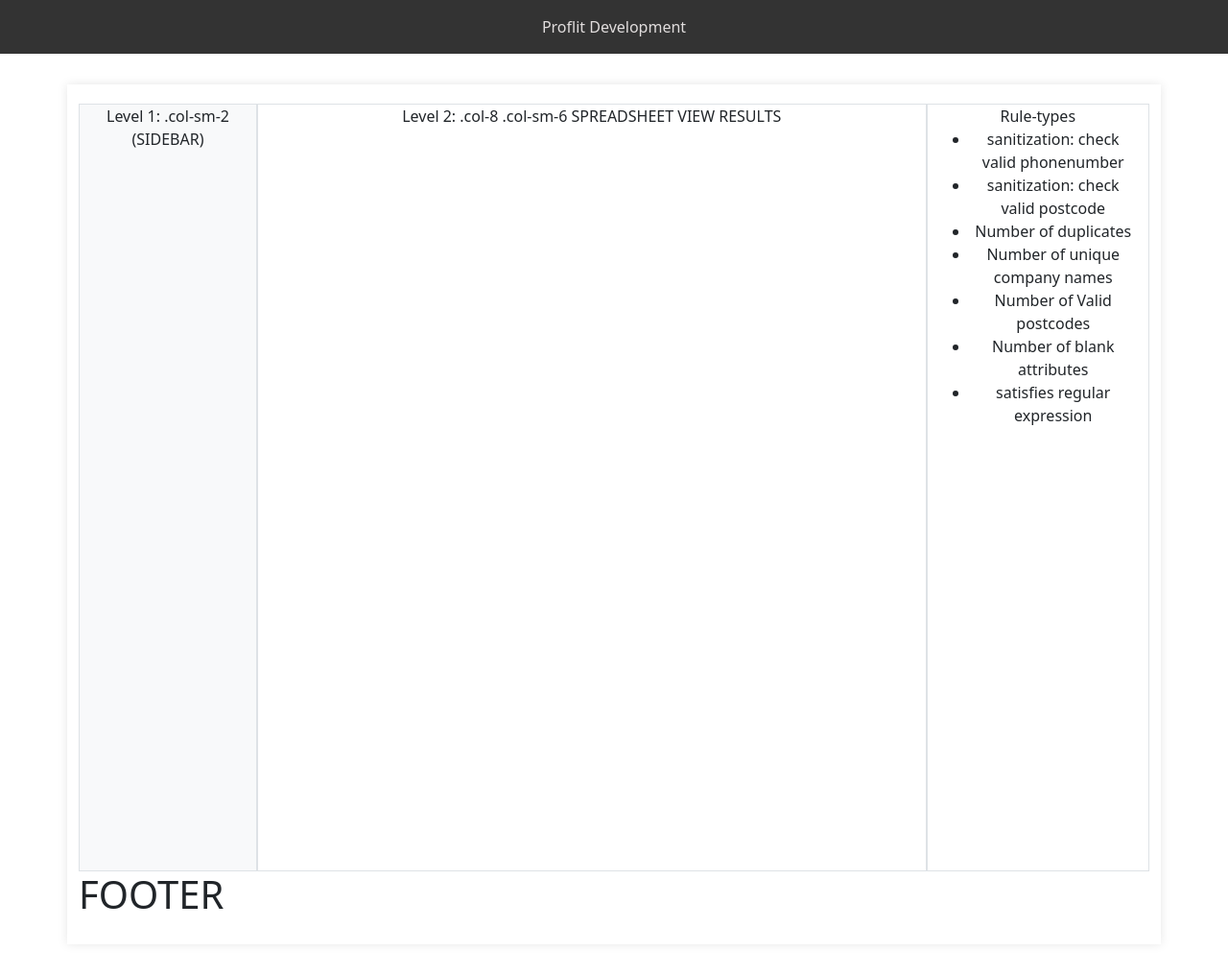
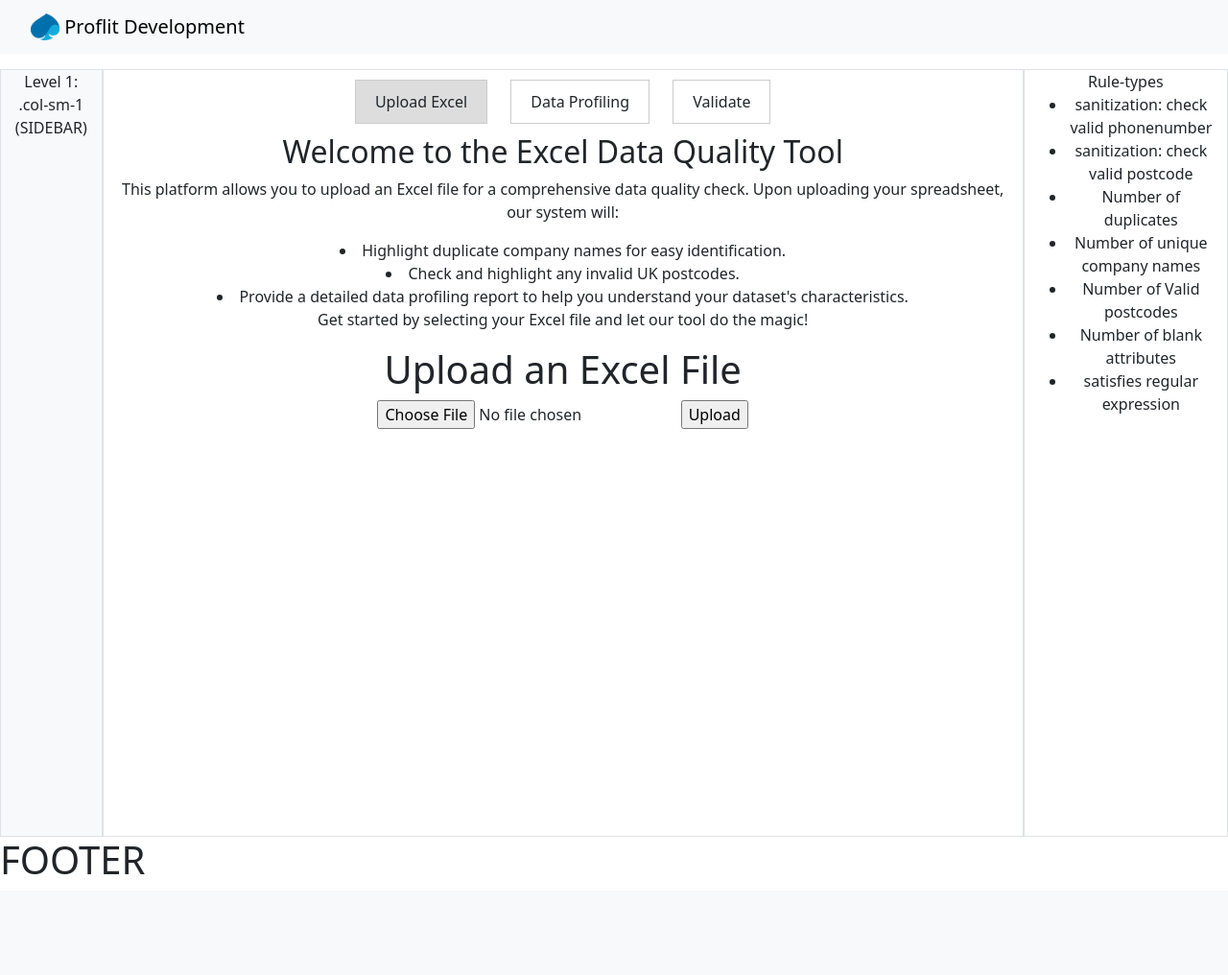
Before and after one commit to Soondus-alhassan/proflitproject, a Flask app: page / in a window 1280 px wide. Shown: the whole page at 96% size. After the commit the page ends 911 px from the top, so only its background shows below. Run offline with Flask 3, Linux system fonts and the light colour scheme.

Commit message:
grid outline of tool

```diff
--- a/app.py
+++ b/app.py
@@ -15,6 +15,7 @@ app = Flask(__name__)
 UPLOAD_FOLDER = 'uploads'
 app.config['UPLOAD_FOLDER'] = UPLOAD_FOLDER
 COUNTRIES = ["USA", "United Kingdom", "Canada"]
+app.DEBUG = 'ON'
 
 def allowed_file(filename):
     return '.' in filename and filename.rsplit('.', 1)[1].lower() in {'xlsx'}
--- a/static/css/style.css
+++ b/static/css/style.css
@@ -9,10 +9,10 @@ body {
 }
 
 header {
-    background-color: #333;
+    /*background-color: #333;*/
     color: rgb(225, 221, 221);
     text-align: center;
-    padding: 1em 0;
+    padding-bottom: 1em;
 }
 
 nav {
--- a/templates/base.html
+++ b/templates/base.html
@@ -16,10 +16,32 @@
 <body>
 
        <header>
-        Proflit Development</header>
-          <div class="container">{% block content %}{% endblock %}
+        {% block header %}
+
+          <nav class="navbar bg-body-tertiary ">
+             <div class="container-fluid  ">
+               <a class="navbar-brand " href="#">
+                 <img src="/static/cap_logo.png" alt="Logo" width="30"  class="d-flex-block align-text-top">
+                 Proflit Development
+               </a>
+             </div>
+           </nav>
+           {% endblock %}
+         </header>
+         <div class="container-fluid text-center" style= "height: 100vh">
+          <div class="row">
+            <div class="col-sm-1 bg-light border" style= "height: 100vh">
+              Level 1: .col-sm-1 (SIDEBAR)
+            </div> {% block content %}{% endblock %}
+            <div class="col-sm-11">
+
+              <div class="row">
+
         </div>
 
+
+
+        <footer><h1>FOOTER</h1></footer>
 
 
 
--- a/templates/dash.html
+++ b/templates/dash.html
@@ -2,25 +2,71 @@
    {% block title %} Demo{% endblock %}
 
 
-    </head>
-       <body>
+        {% block content %}
 
-          {% block content %}
-         <div class="container-fluid text-center" style= "height: 100vh">
-           <div class="row">
-             <div class="col-sm-2 bg-light border" style= "height: 100vh">
-               Level 1: .col-sm-2 (SIDEBAR)
+                 <div class="col-9 col-sm-9 border" style= "height: 100vh">
+                    <div>
+                        <div class="tab active-tab" onclick="showTab('upload')">Upload Excel</div>
+                        <div class="tab" onclick="showTab('dataProfiling')">Data Profiling</div>
+                        <div class="tab" onclick="showTab('validate')">Validate</div>
+                    </div>
+
+                    <!-- Introduction Section -->
+                    <div class="intro-section">
+                        <h2>Welcome to the Excel Data Quality Tool</h2>
+                        <p>
+                            This platform allows you to upload an Excel file for a comprehensive data quality check. Upon uploading your spreadsheet, our system will:
+                        </p>
+
+                            <li>Highlight duplicate company names for easy identification.</li>
+                            <li>Check and highlight any invalid UK postcodes.</li>
+                            <li>Provide a detailed data profiling report to help you understand your dataset's characteristics.</li>
+
+                        <p>
+                            Get started by selecting your Excel file and let our tool do the magic!
+                        </p>
+                    </div>
+
+                    <!-- Upload Excel Content -->
+                    <div id="upload" style="display:block;">
+                        <h1>Upload an Excel File</h1>
+                        <form method="POST" action="/upload" enctype="multipart/form-data">
+                            <input type="file" name="file" accept=".xlsx">
+                            <input type="submit" value="Upload">
+                        </form>
+                    </div>
+
+                    <!-- Data Profiling Content -->
+                    <div id="dataProfiling" style="display:none;">
+                        <h1>Data Profiling</h1>
+                        <form method="POST" action="/data-profiling" enctype="multipart/form-data">
+                            <input type="file" name="file" accept=".xlsx">
+                            <input type="submit" value="Profile Data">
+                        </form>
+                    </div>
+
+                    <div id="validate" style="display:none;">
+                        <h1>Validate and Standardize Data</h1>
+                        <form method="POST" action="/validate" enctype="multipart/form-data">
+                            <input type="file" name="file" accept=".xlsx">
+                            <input type="submit" value="Validate Data">
+                        </form>
+                    </div>
 
 
+                    <script>
+                        function showTab(tabName) {
+                            // Hide all tabs
+                            document.getElementById("upload").style.display = "none";
+                            document.getElementById("dataProfiling").style.display = "none";
+                            document.getElementById("validate").style.display = "none";
 
-             </div>
-             <div class="col-sm-10">
-               <div class="row">
-                 <div class="col-10 col-sm-9 border" style= "height: 100vh">
-                   Level 2: .col-8 .col-sm-6
-                   SPREADSHEET VIEW RESULTS
+                            // Show the selected tab
+                            document.getElementById(tabName).style.display = "block";
+                        }
+                    </script>
                  </div>
-                 <div class="col-2 col-sm-3 border" style= "height: 100vh">
+                 <div class="col-3 col-sm-2 border" style= "height: 100vh">
                    Rule-types
                    <ul>
                     <li>sanitization: check valid phonenumber </li>
@@ -41,11 +87,5 @@
          </div>
 
 
-           <footer><h1>FOOTER</h1></footer>
-
-
-           </div>
-         </div>
-
 
          {% endblock %}
```
Also changed, not shown: static/cap_logo.png (added), 1 other file.
